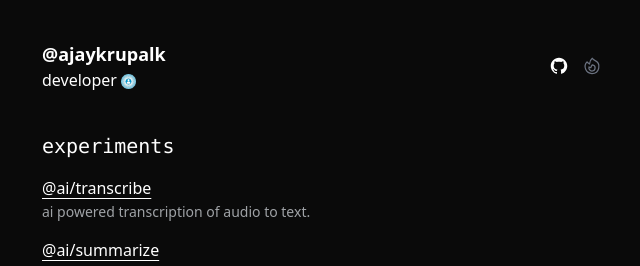
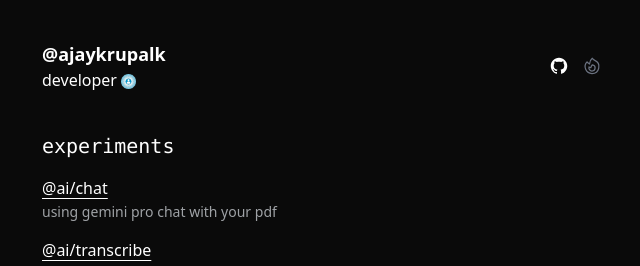
Before and after one commit to ajaykrupalk/Portfolios, a Nuxt app: page / in a window 1280 px wide. Shown: the top 266 px of the page, without its empty margins (318-958 px from the left). Built offline with nearby package versions, Linux system fonts and the light colour scheme; no server answers.

Commit message:
added chat with pdf project

```diff
--- a/components/playground.vue
+++ b/components/playground.vue
@@ -2,6 +2,12 @@
     <div class="space-y-4">
         <div>
             <h3 class="font-mono text-xl">experiments</h3>
+        </div>
+        <div>
+            <a href="https://chat-in-js.vercel.app/" class="space-y-0.5" target="_blank">
+                <h4 class="text-base font-medium underline underline-offset-4 decoration-1">@ai/chat</h4>
+                <p class="text-sm text-gray-300/75">using gemini pro chat with your pdf</p>
+            </a>
         </div>
         <div>
             <a href="https://aitranscribe.vercel.app/" class="space-y-0.5" target="_blank">
```
